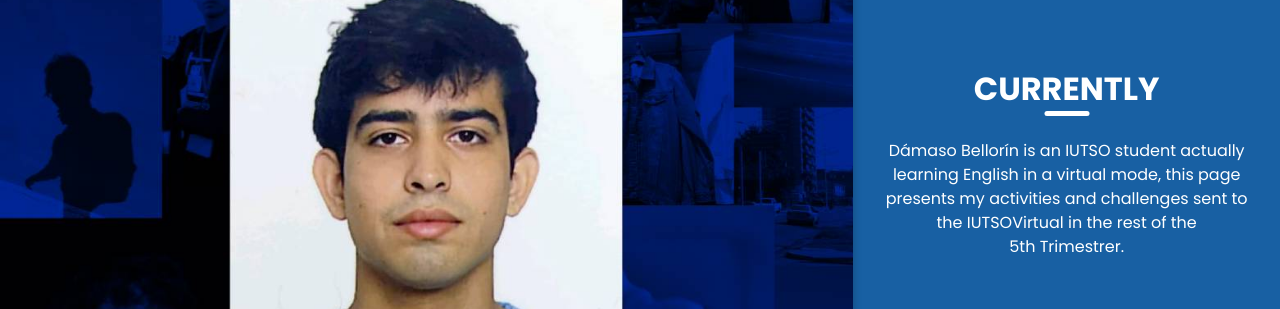
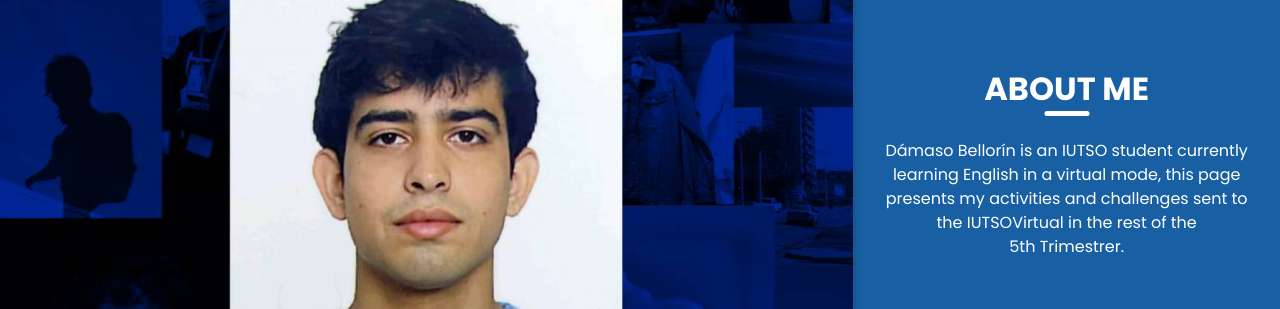
Before and after one commit to pdvsarusiamaterial/skyveless.github.io, a plain HTML site: page index.html in a window 1280 px wide. Shown: the part 797-1106 px from the top of the page. Drawn offline with nearby package versions, Linux system fonts and the light colour scheme.

Commit message:
Update index.html

```diff
--- a/index.html
+++ b/index.html
@@ -162,11 +162,11 @@
         <div class="detail-box detail_box_common col-lg-4 col-md-5 text_center">
           <div class="heading_container heading_center">
             <h2>
-              Currently
+              About Me
             </h2>
           </div>
           <p>
-            Dámaso Bellorín is an IUTSO student actually learning English in a virtual mode,
+            Dámaso Bellorín is an IUTSO student currently learning English in a virtual mode,
               this page presents my activities and challenges sent to the IUTSOVirtual in the rest of
              the <br> 5th Trimestrer.
           </p>
```
